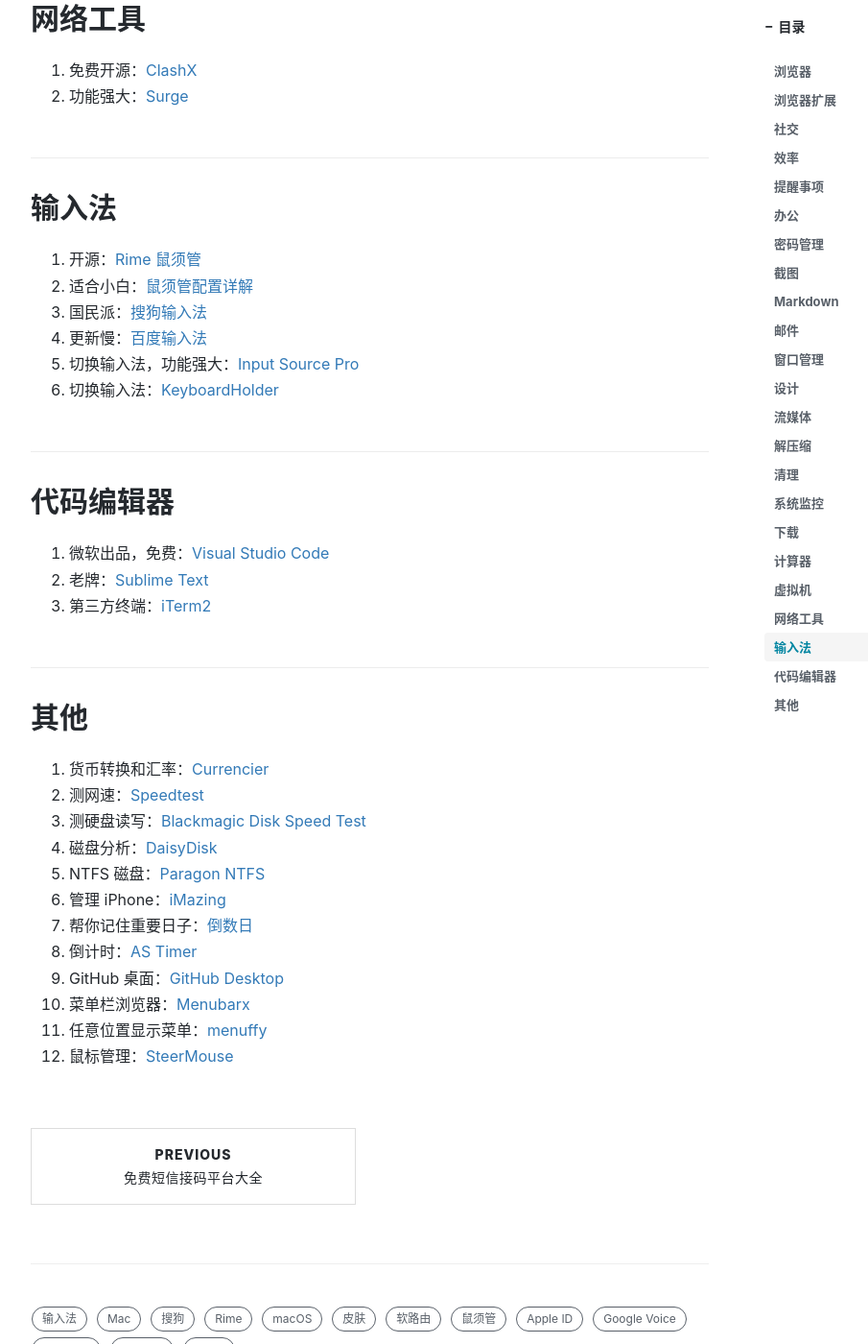
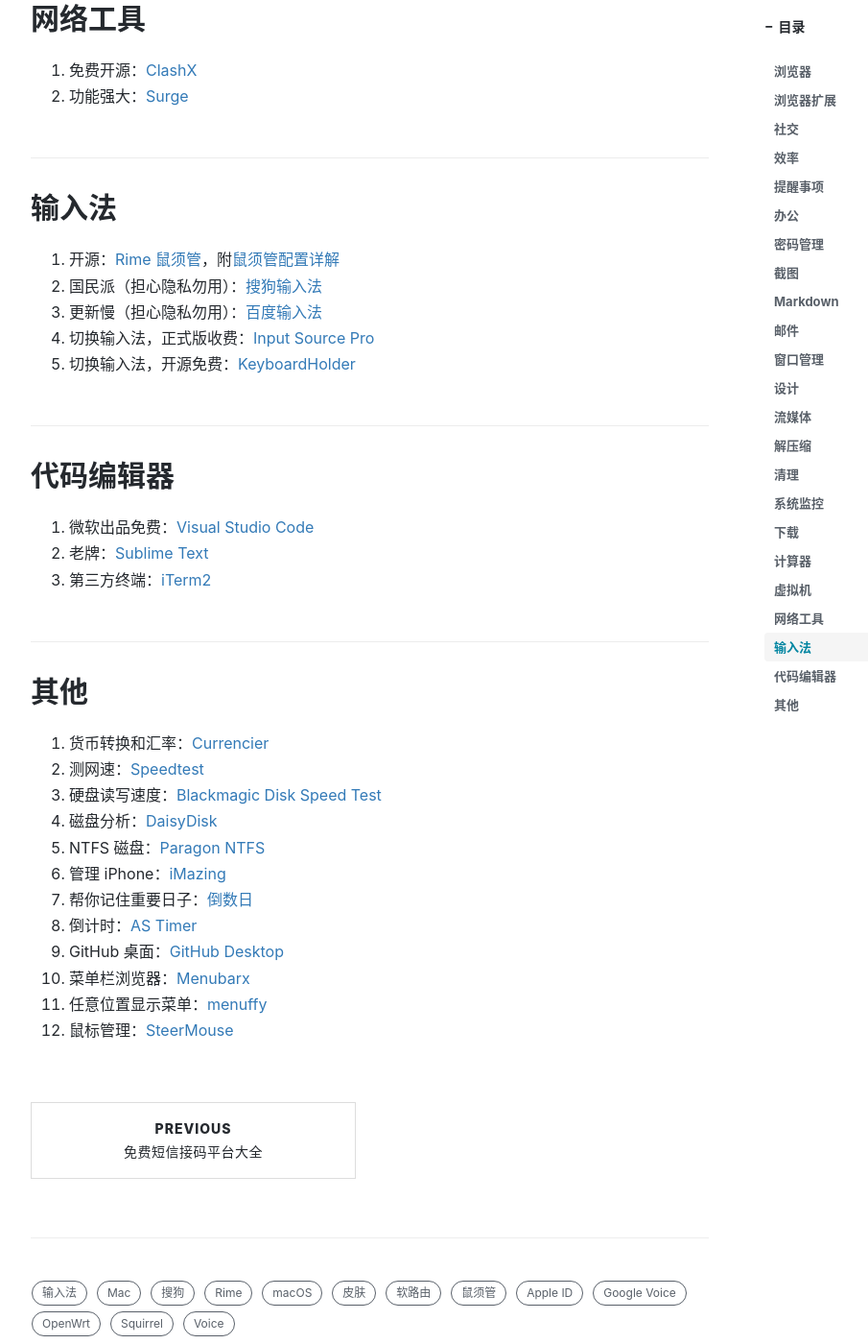
Before and after one commit to ssnhd/ssnhd.github.io, a Jekyll site: the page built from _posts/2022-8-27-mac-app.md, in a window 1280 px wide and 1400 px high, scrolled down 5702 px. Shown: the whole window at 96% size, without its empty margins (233-1138 px from the left). Built offline with Jekyll 4.4.1, drawn with Linux system fonts in a browser that asks for light colours; nearby versions of some CDN libraries; comment, search, counter and statistics services are not loaded.

Commit message:
Update 2022-8-27-mac-app.md

```diff
--- a/_posts/2022-8-27-mac-app.md
+++ b/_posts/2022-8-27-mac-app.md
@@ -144,22 +144,21 @@
 2. 功能强大：[Surge](https://nssurge.com/)
 
 ## 输入法
-1. 开源：[Rime 鼠须管](https://rime.im/)
-2. 适合小白：[鼠须管配置详解](https://github.com/ssnhd/rime)
-3. 国民派：[搜狗输入法](https://pinyin.sogou.com/mac/)
-4. 更新慢：[百度输入法](https://srf.baidu.com/input/mac.html)
-5. 切换输入法，功能强大：[Input Source Pro](https://inputsource.pro/zh-CN)
-6. 切换输入法：[KeyboardHolder](https://github.com/leaves615/KeyboardHolder)
+1. 开源：[Rime 鼠须管](https://rime.im/)，附[鼠须管配置详解](https://github.com/ssnhd/rime)
+2. 国民派（担心隐私勿用）：[搜狗输入法](https://pinyin.sogou.com/mac/)
+3. 更新慢（担心隐私勿用）：[百度输入法](https://srf.baidu.com/input/mac.html)
+4. 切换输入法，正式版收费：[Input Source Pro](https://inputsource.pro/zh-CN)
+5. 切换输入法，开源免费：[KeyboardHolder](https://github.com/leaves615/KeyboardHolder)
 
 ## 代码编辑器
-1. 微软出品，免费：[Visual Studio Code](https://code.visualstudio.com/)
+1. 微软出品免费：[Visual Studio Code](https://code.visualstudio.com/)
 2. 老牌：[Sublime Text](http://www.sublimetext.com/)
 3. 第三方终端：[iTerm2](https://iterm2.com)
 
 ## 其他
 1. 货币转换和汇率：[Currencier ](https://apps.apple.com/cn/app/currencier-货币转换器和汇率/id1150106962?mt=12)
 2. 测网速：[Speedtest](https://apps.apple.com/cn/app/speedtest-by-ookla/id1153157709?mt=12)
-3. 测硬盘读写：[Blackmagic Disk Speed Test](https://apps.apple.com/cn/app/blackmagic-disk-speed-test/id425264550?mt=12)
+3. 硬盘读写速度：[Blackmagic Disk Speed Test](https://apps.apple.com/cn/app/blackmagic-disk-speed-test/id425264550?mt=12)
 4. 磁盘分析：[DaisyDisk](https://daisydiskapp.com/)
 5. NTFS 磁盘：[Paragon NTFS](https://www.paragon-software.com/home/ntfs-mac/)
 6. 管理 iPhone：[iMazing ](https://imazing.com/zh)
```
Also changed, not shown: other parts of _posts/2022-8-27-mac-app.md (+1 -1 lines).
